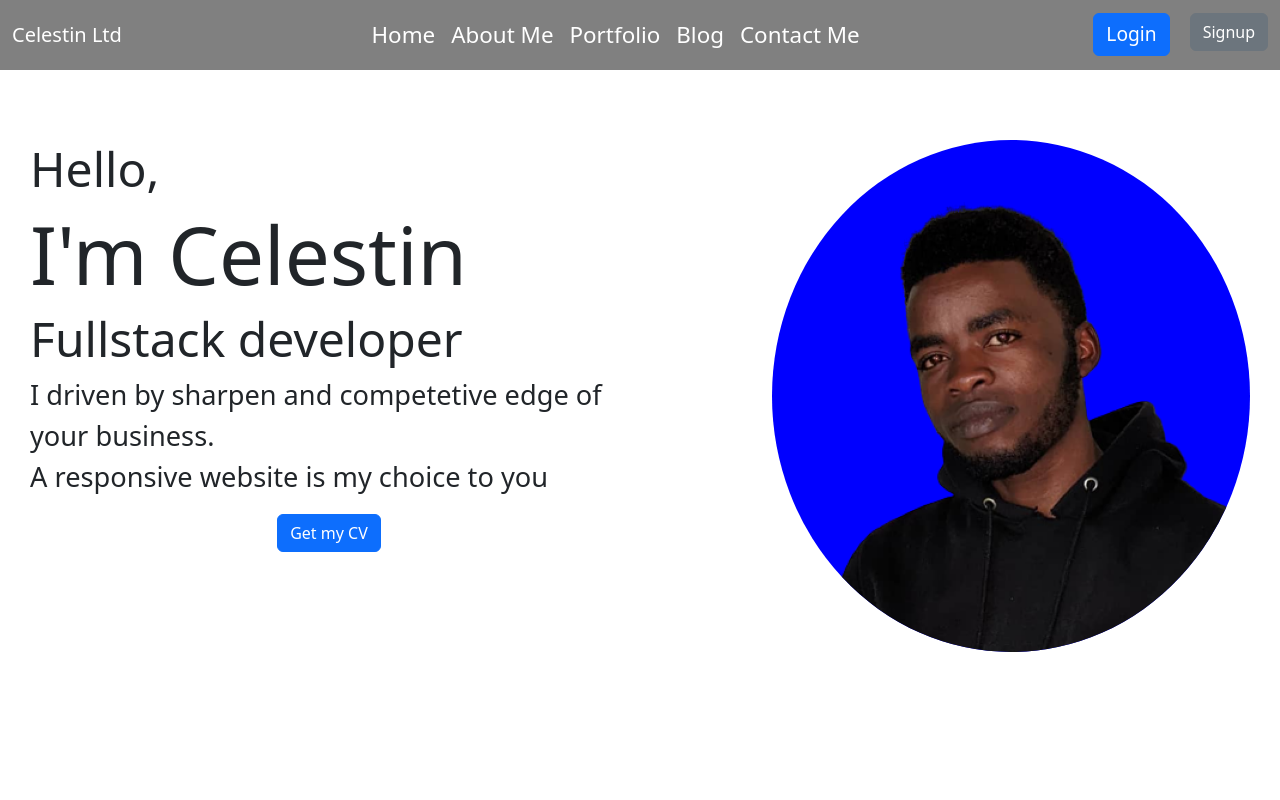
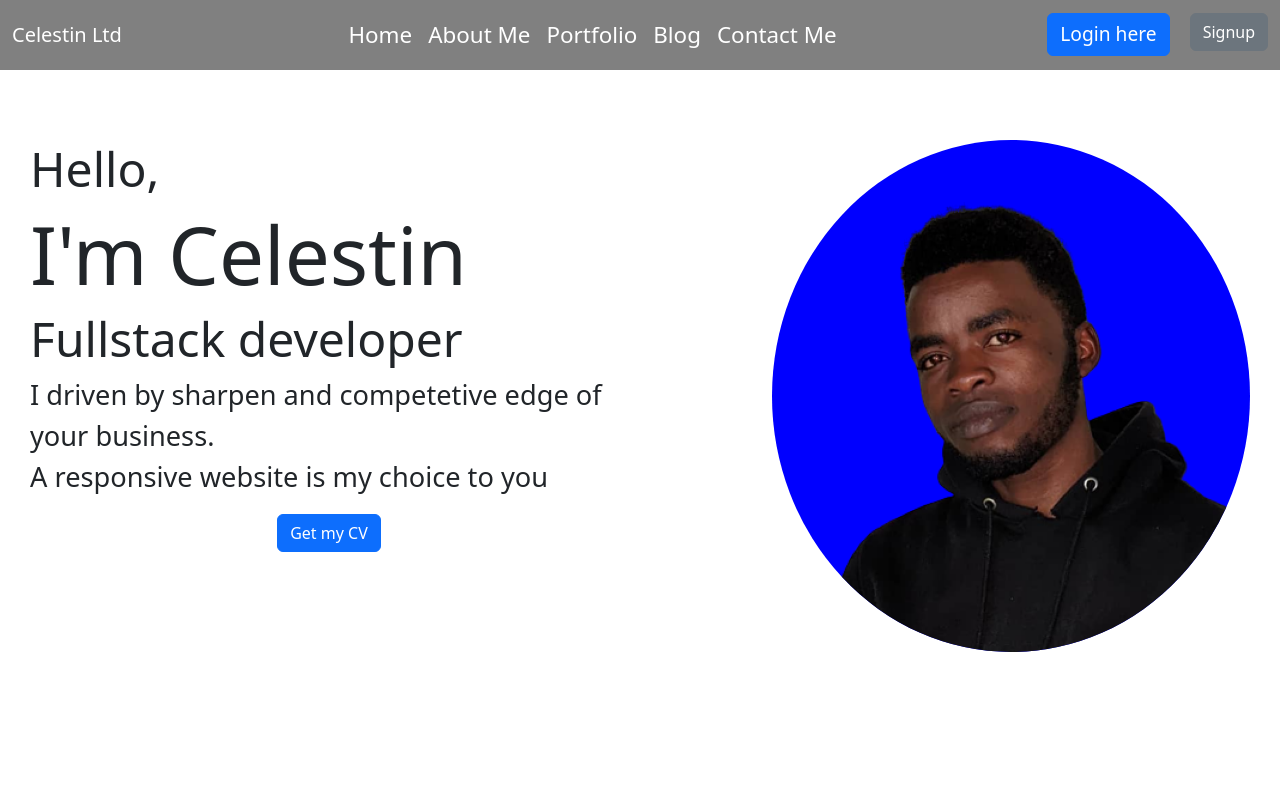
Before and after one commit to Celestin4/Fullstack-portifolio-website, a React (Create React App) app in the folder folio-frontend-react-redux-reactstrap-materialui/: page / in a window 1280 px wide. Shown: the top 800 px of the page. Built offline with nearby package versions, Linux system fonts and the light colour scheme.

Commit message:
adding firebse

```diff
--- a/folio-frontend-react-redux-reactstrap-materialui/src/components/Header/Header.jsx
+++ b/folio-frontend-react-redux-reactstrap-materialui/src/components/Header/Header.jsx
@@ -52,7 +52,7 @@ const Header = () => {
             <>
 
             <NavItem className='login'>
-            <Button tag={Link} to="/login" color="primary" className="mr-2 btn">Login</Button>
+            <Button tag={Link} to="/login" color="primary" className="mr-2 btn">Login here</Button>
           </NavItem>
           <NavItem className='sign up'>
             <Button tag={Link} to="/signup" color="secondary"className='mr-2 btn'>Signup</Button>
```
